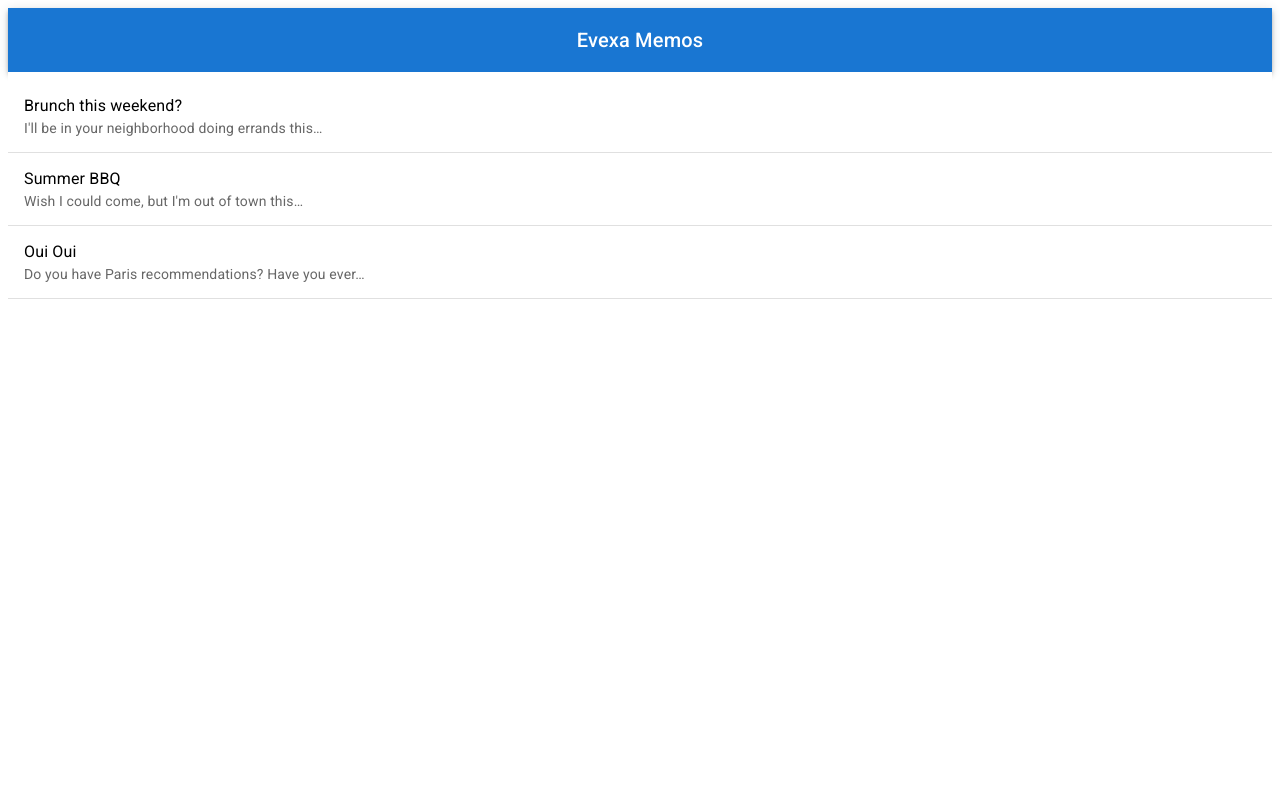
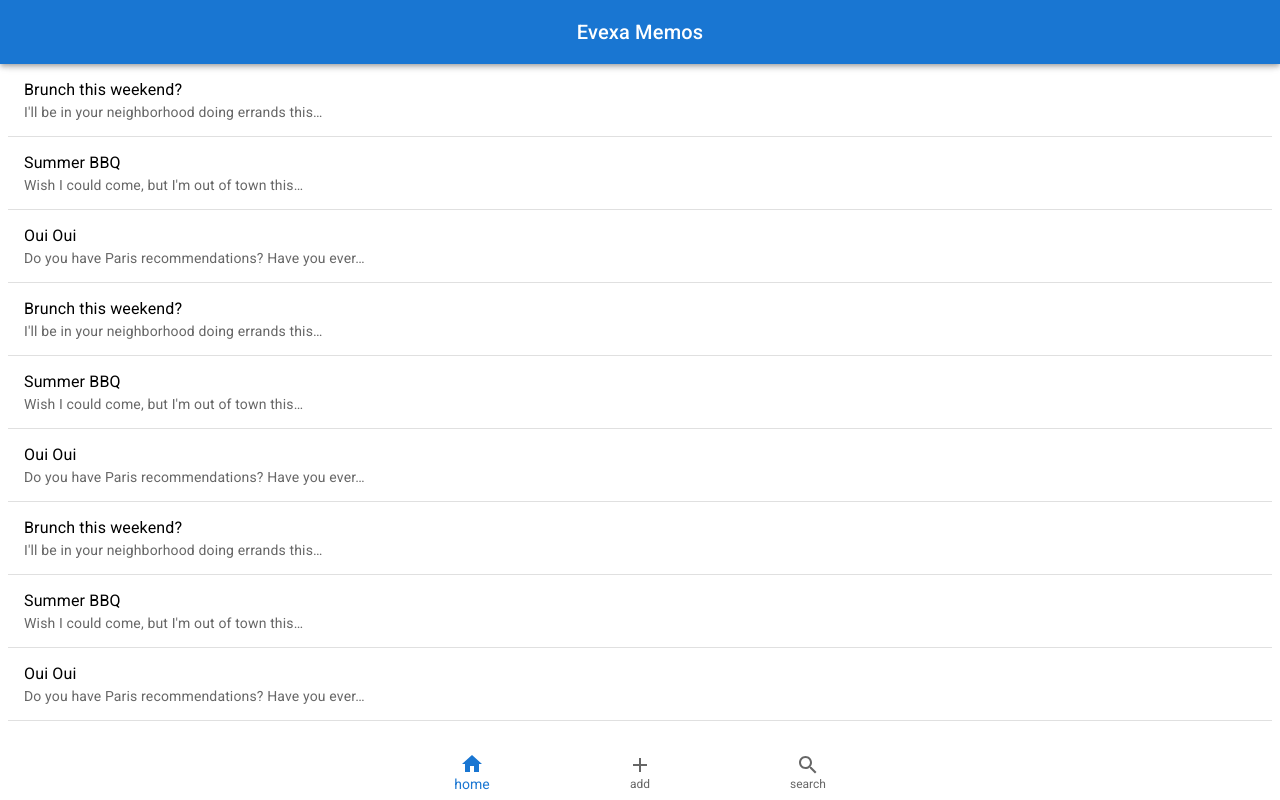
Before and after one commit to Lin-CcC/React-Advanced-Course-Learning, a React (Vite) app in the folder react-router/memo/starter/: page / in a window 1280 px wide. Built offline with nearby package versions, Linux system fonts and the light colour scheme.

Commit message:
增加了底部导航栏，修复了顶部导航栏与底部导航栏与列表发生的粘合问题

```diff
--- a/react-router/memo/starter/src/App.jsx
+++ b/react-router/memo/starter/src/App.jsx
@@ -1,11 +1,15 @@
 import AlignList from './components/AlignList';
 import NavBar from './components/Navbar';
+import BottomNavi from './ui/BottomNavi';
 
 function App() {
   return (
     <>
       <NavBar />
-      <AlignList />
+      <div style={{ marginBottom: '56px', marginTop: '56px', zIndex: '0' }}>
+        <AlignList />
+      </div>
+      <BottomNavi />
     </>
   );
 }
--- a/react-router/memo/starter/src/components/AlignList.jsx
+++ b/react-router/memo/starter/src/components/AlignList.jsx
@@ -18,6 +18,36 @@ export default function AlignList() {
       primary: 'Oui Oui',
       secondary: 'Do you have Paris recommendations? Have you ever…',
     },
+    {
+      Id: 111,
+      primary: 'Brunch this weekend?',
+      secondary: "I'll be in your neighborhood doing errands this…",
+    },
+    {
+      Id: 222,
+      primary: 'Summer BBQ',
+      secondary: "Wish I could come, but I'm out of town this…",
+    },
+    {
+      Id: 333,
+      primary: 'Oui Oui',
+      secondary: 'Do you have Paris recommendations? Have you ever…',
+    },
+    {
+      Id: 11,
+      primary: 'Brunch this weekend?',
+      secondary: "I'll be in your neighborhood doing errands this…",
+    },
+    {
+      Id: 22,
+      primary: 'Summer BBQ',
+      secondary: "Wish I could come, but I'm out of town this…",
+    },
+    {
+      Id: 33,
+      primary: 'Oui Oui',
+      secondary: 'Do you have Paris recommendations? Have you ever…',
+    },
   ];
 
   return (
--- a/react-router/memo/starter/src/components/NavBar.jsx
+++ b/react-router/memo/starter/src/components/NavBar.jsx
@@ -9,7 +9,16 @@ import MenuIcon from '@mui/icons-material/Menu';
 
 export default function NavBar() {
   return (
-    <Box sx={{ flexGrow: 1 }}>
+    <Box
+      sx={{
+        flexGrow: 1,
+        position: 'fixed',
+        top: 0,
+        left: 0,
+        right: 0,
+        zIndex: '1',
+      }}
+    >
       <AppBar position="static">
         <Toolbar>
           <Typography
--- /dev/null
+++ b/react-router/memo/starter/src/ui/BottomNavi.jsx
@@ -0,0 +1,27 @@
+import * as React from 'react';
+import Box from '@mui/material/Box';
+import BottomNavigation from '@mui/material/BottomNavigation';
+import BottomNavigationAction from '@mui/material/BottomNavigationAction';
+import AddIcon from '@mui/icons-material/Add';
+import HomeIcon from '@mui/icons-material/Home';
+import SearchIcon from '@mui/icons-material/Search';
+
+export default function BottomNavi() {
+  const [value, setValue] = React.useState(0);
+
+  return (
+    <Box sx={{ position: 'fixed', bottom: 0, left: 0, right: 0 }}>
+      <BottomNavigation
+        showLabels
+        value={value}
+        onChange={(event, newValue) => {
+          setValue(newValue);
+        }}
+      >
+        <BottomNavigationAction label="home" icon={<HomeIcon />} />
+        <BottomNavigationAction label="add" icon={<AddIcon />} />
+        <BottomNavigationAction label="search" icon={<SearchIcon />} />
+      </BottomNavigation>
+    </Box>
+  );
+}
```
